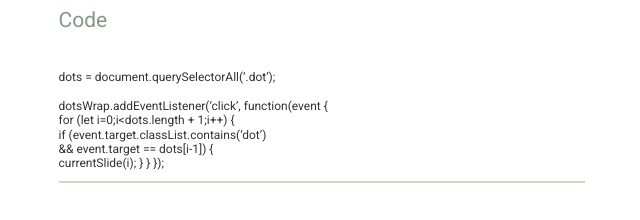
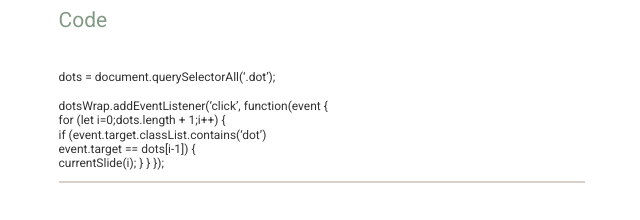
Before and after one commit to webader/rsschool-cv, a plain HTML site: page index.html in a window 1280 px wide. Shown: the part 506-726 px from the top of the page, 640-1280 px from the left. Drawn offline with Linux system fonts and the light colour scheme.

Commit message:
Update index.html

```diff
--- a/index.html
+++ b/index.html
@@ -145,9 +145,9 @@
 dots = document.querySelectorAll(‘.dot’);
 
 dotsWrap.addEventListener(‘click’, function(event {
-for (let i=0;i&lt;dots.length + 1;i++) {
+for (let i=0;dots.length + 1;i++) {
 if (event.target.classList.contains(‘dot’)
-&& event.target == dots[i-1]) {
+event.target == dots[i-1]) {
 currentSlide(i); } } });
 </pre>
                 </div>
```
